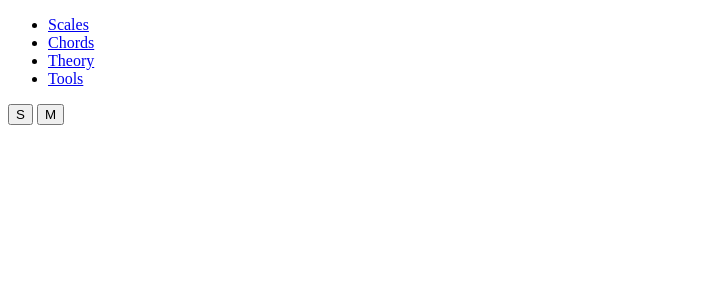
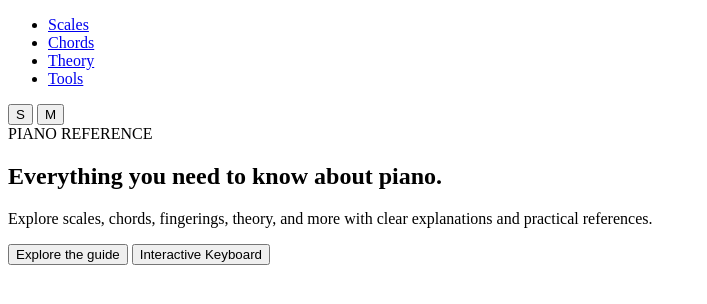
Before and after one commit to 0xOdin/piano-guide, a plain HTML site: page index.html in a window 1280 px wide. Shown: the whole page, without its empty margins (0-707 px from the left). Drawn offline with Linux system fonts and the light colour scheme.

Commit message:
Add header section

```diff
--- a/index.html
+++ b/index.html
@@ -27,6 +27,15 @@
         <button class="search-btn">S</button>
         <button class="menu-btn">M</button>
     </header>
-
+    <main>
+        <section class="hero">
+            <span>PIANO REFERENCE</span>
+            <h1>Everything you need to know about piano.</h1>
+            <p>Explore scales, chords, fingerings, theory, and more with clear explanations and practical references.</p>
+            <button>Explore the guide</button>
+            <button>Interactive Keyboard</button>
+            <img class="hero-img">
+        </section>
+    </main>
 </body>
 </html>
```
